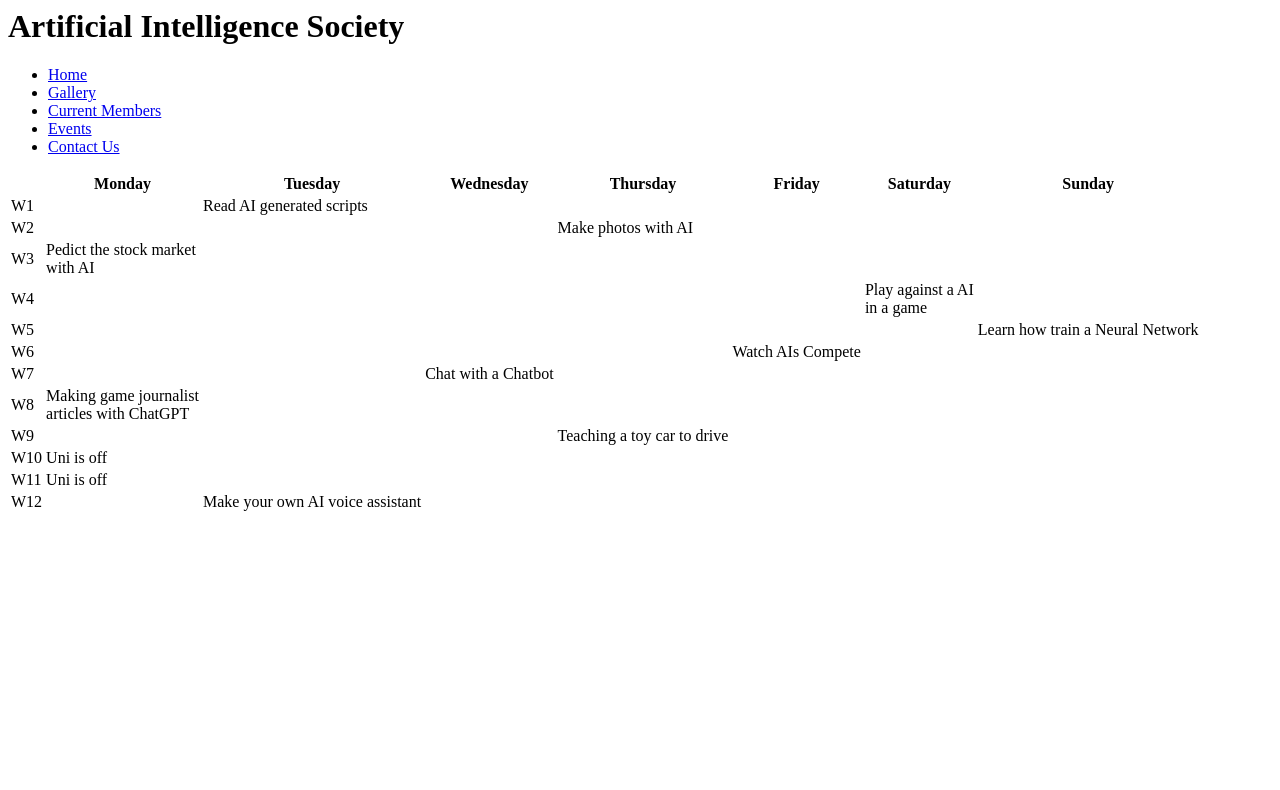
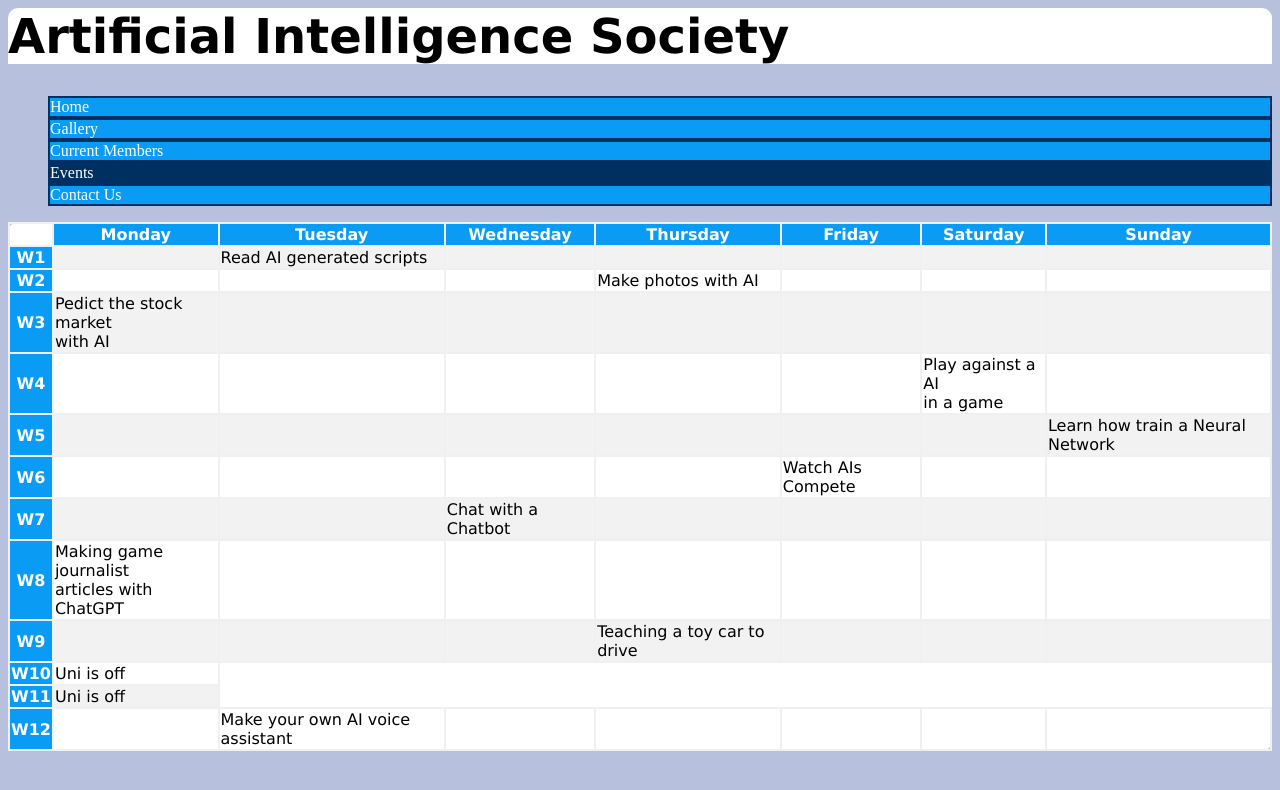
Before and after one commit to Coreydude1/WebDevCoursework, a plain HTML site: page event_calendar.html in a window 1280 px wide. Drawn offline with Linux system fonts and the light colour scheme.

Commit message:
Add files via upload

```diff
--- /dev/null
+++ b/css/main.css
@@ -0,0 +1,79 @@
+body{
+    background-color: #b7c1de;
+}
+
+header{
+    background-color: #FFFFFF;
+    border-top-left-radius: 10px;
+    border-top-right-radius: 10px;
+}
+
+h1, h2, h3, h4, h5, h6, p{
+    font-family: Verdana,monospace;
+    color: #000000;
+}
+
+h1{
+    font-size: 36pt;
+}
+
+h3 {
+    font-size: 24pt;
+}
+
+p {
+    font-size: 12pt
+}
+
+main{
+    background-color: #FFFFFF;
+    border-radius: 10px;
+}
+
+aside{
+    background-color: #FFFFFF;
+    border-radius: 10px;
+}
+
+footer{
+    background-color: #0a9cf5;
+    border-radius: 10px;
+}
+
+nav li{
+    border: 2px solid #003062;
+    background-color: #0a9cf5;
+    list-style-type: None;
+}
+
+nav li a{
+    color: #FFFFFF;
+    text-align: center;
+    text-decoration: None;
+}
+
+table{
+    font-family: Verdana,monospace;
+    border-collapse: collapse;
+}
+
+table td, table th{
+    border: 2px solid #F0F0F0;
+}
+
+table tr:nth-child(even){
+    background-color: #F2F2F2;
+}
+
+table tr:hover{
+    background-color: #b7c1de;
+}
+
+table th {
+    background-color: #0a9cf5;
+    color: #FFFFFF;
+}
+
+.active {
+    background-color: #003062;
+}
--- a/event_calendar.html
+++ b/event_calendar.html
@@ -1,6 +1,7 @@
 <html>
     <head>
         <title>Artificial Intelligence Society</title>
+        <link rel="stylesheet" href="css/main.css">
     </head>
 
     <body>
@@ -8,23 +9,21 @@
             <h1>Artificial Intelligence Society</h1>
         </header>
 
-        <nav> </nav>
+        <nav>
+            <ul>
+                <li><a href="index.html">Home</a></li>
+                <li><a href="img_gallery.html">Gallery</a></li>
+                <li><a href="current_members.html">Current Members</a></li>
+                <li class="active"><a href="event_calendar.html">Events</a></li>
+                <li><a href="contact_us.html">Contact Us</a></li>
+            </ul>
+        </nav>
 
         <main>
             <div>
-                <ul>
-                    <li><a href="index.html">Home</a></li>
-                    <li><a href="img_gallery.html">Gallery</a></li>
-                    <li><a href="current_members.html">Current Members</a></li>
-                    <li><a href="event_calendar.html">Events</a></li>
-                    <li><a href="contact_us.html">Contact Us</a></li>
-                </ul>
-            </div>
-
-            <div>
                 <table>
                     <tr>
-                        <th></th>
+                        <td></td>
                         <th>Monday</th>
                         <th>Tuesday</th>
                         <th>Wednesday</th>
@@ -34,7 +33,7 @@
                         <th>Sunday</th>
                     </tr>
                     <tr>
-                        <td>W1</td>
+                        <th>W1</th>
                         <td></td>
                         <td>Read AI generated scripts</td>
                         <td></td>
@@ -44,7 +43,7 @@
                         <td></td>
                     </tr>
                     <tr>
-                        <td>W2</td>
+                        <th>W2</th>
                         <td></td>
                         <td></td>
                         <td></td>
@@ -54,7 +53,7 @@
                         <td></td>
                     </tr>
                     <tr>
-                        <td>W3</td>
+                        <th>W3</th>
                         <td>Pedict the stock market<br/> with AI</td>
                         <td></td>
                         <td></td>
@@ -64,7 +63,7 @@
                         <td></td>
                     </tr>
                     <tr>
-                        <td>W4</td>
+                        <th>W4</th>
                         <td></td>
                         <td></td>
                         <td></td>
@@ -74,7 +73,7 @@
                         <td></td>
                     </tr>
                     <tr>
-                        <td>W5</td>
+                        <th>W5</th>
                         <td></td>
                         <td></td>
                         <td></td>
@@ -84,7 +83,7 @@
                         <td>Learn how train a Neural Network</td>
                     </tr>
                     <tr>
-                        <td>W6</td>
+                        <th>W6</th>
                         <td></td>
                         <td></td>
                         <td></td>
@@ -94,7 +93,7 @@
                         <td></td>
                     </tr>
                     <tr>
-                        <td>W7</td>
+                        <th>W7</th>
                         <td></td>
                         <td></td>
                         <td>Chat with a Chatbot</td>
@@ -104,7 +103,7 @@
                         <td></td>
                     </tr>
                     <tr>
-                        <td>W8</td>
+                        <th>W8</th>
                         <td>Making game journalist <br/>articles with ChatGPT</td>
                         <td></td>
                         <td></td>
@@ -114,7 +113,7 @@
                         <td></td>
                     </tr>
                     <tr>
-                        <td>W9</td>
+                        <th>W9</th>
                         <td></td>
                         <td></td>
                         <td></td>
@@ -124,15 +123,15 @@
                         <td></td>
                     </tr>
                     <tr>
-                        <td>W10</td>
+                        <th>W10</th>
                         <td>Uni is off</td>
                     </tr>
                     <tr>
-                        <td>W11</td>
+                        <th>W11</th>
                         <td>Uni is off</td>
                     </tr>
                     <tr>
-                        <td>W12</td>
+                        <th>W12</th>
                         <td></td>
                         <td>Make your own AI voice assistant</td>
                         <td></td>
```
Also changed, not shown: contact_us.html (+10 -11 lines), current_members.html (+11 -10 lines), img_gallery.html (+10 -11 lines), index.html (+16 -12 lines).
